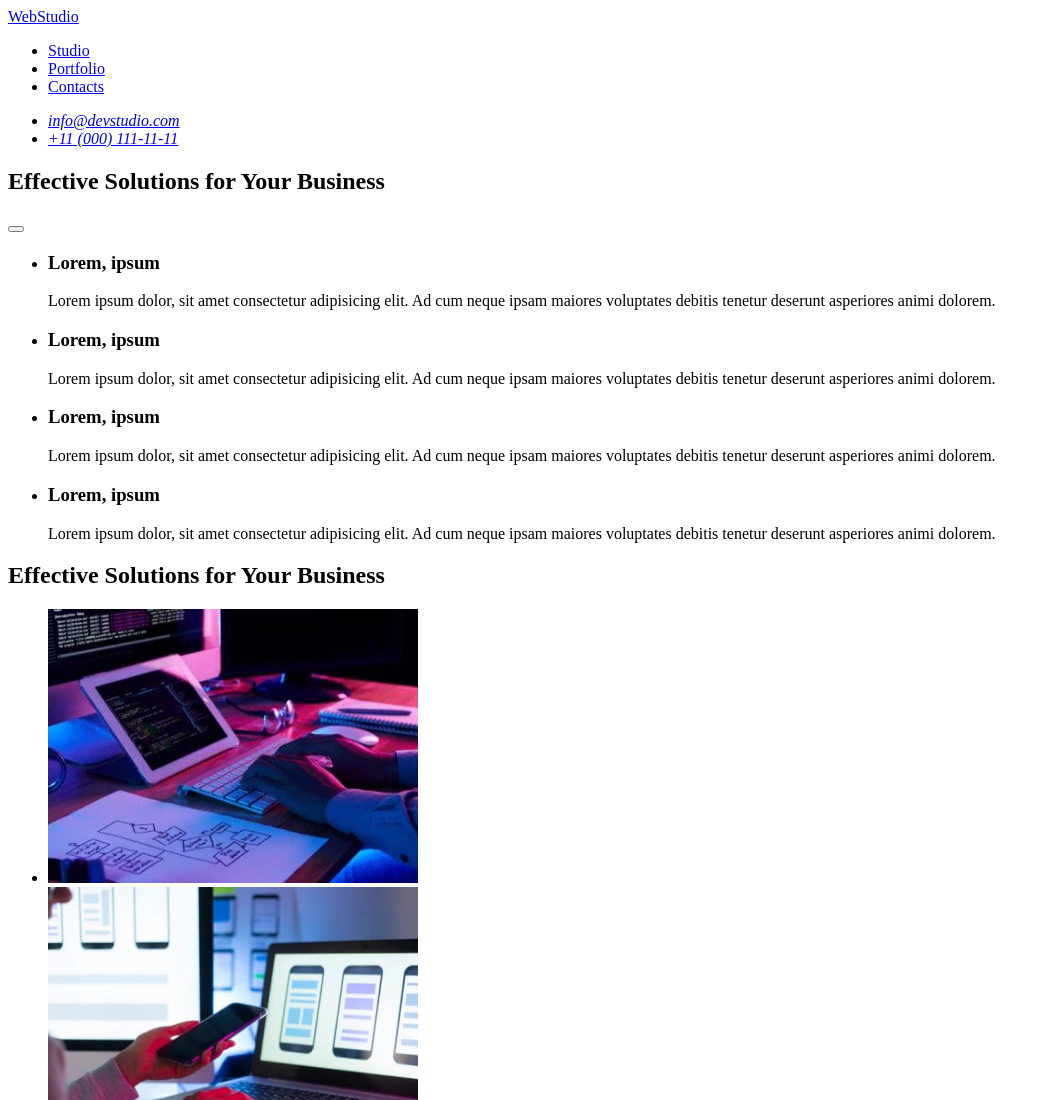
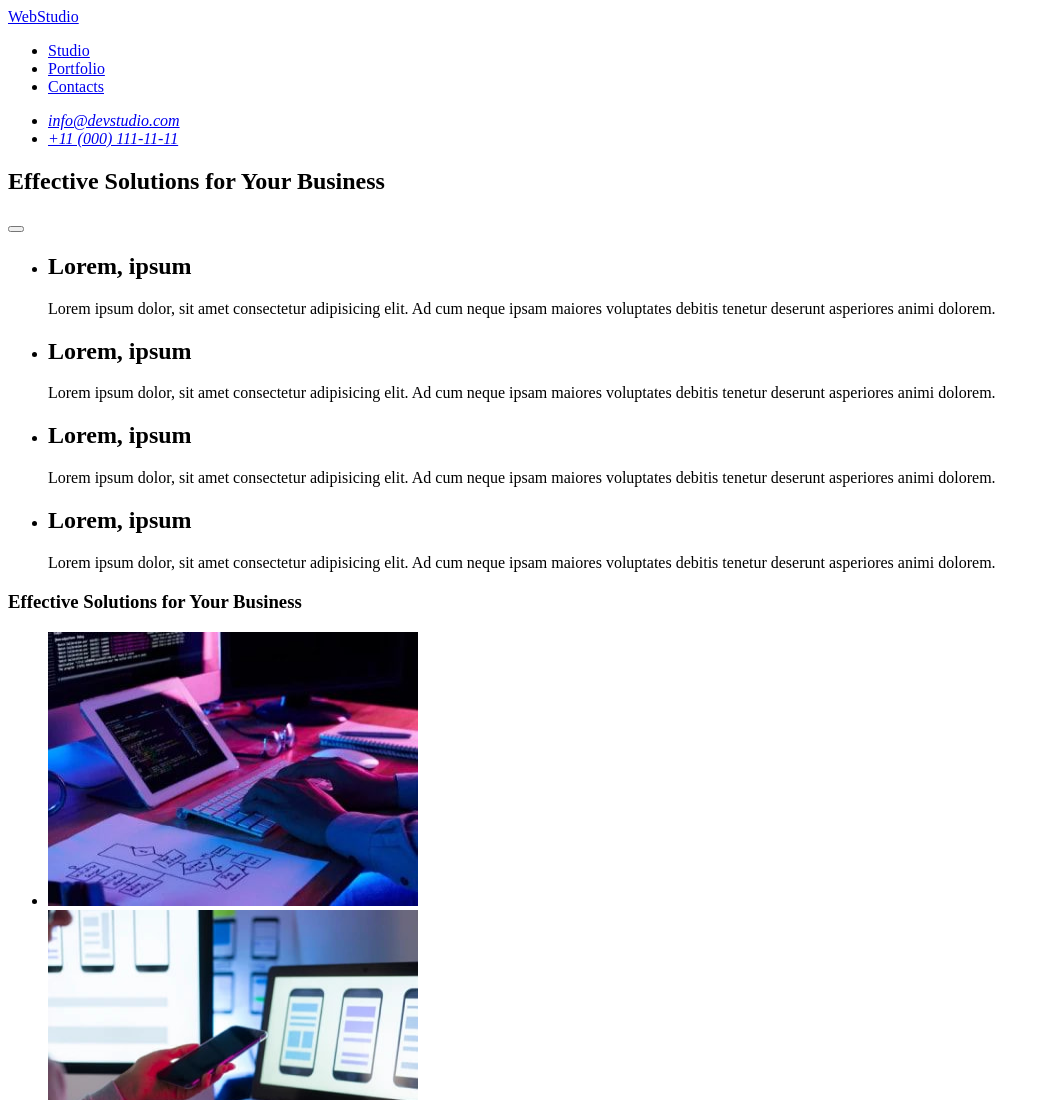
Before and after one commit to P-WGR/goit-markup-hw-01, a plain HTML site: page index.html in a window 1280 px wide. Shown: the top 1100 px of the page, without its empty margins (0-1050 px from the left). Drawn offline with Linux system fonts and the light colour scheme.

Commit message:
Update index.html

```diff
--- a/index.html
+++ b/index.html
@@ -37,7 +37,7 @@
         <section>
             <ul>
                 <li>
-                    <h3>Lorem, ipsum</h3>
+                    <h2>Lorem, ipsum</h2>
                     <p>
                         Lorem ipsum dolor, sit amet consectetur adipisicing elit. Ad cum
                         neque ipsam maiores voluptates debitis tenetur deserunt asperiores
@@ -45,7 +45,7 @@
                     </p>
                 </li>
                 <li>
-                    <h3>Lorem, ipsum</h3>
+                    <h2>Lorem, ipsum</h2>
                     <p>
                         Lorem ipsum dolor, sit amet consectetur adipisicing elit. Ad cum
                         neque ipsam maiores voluptates debitis tenetur deserunt asperiores
@@ -53,7 +53,7 @@
                     </p>
                 </li>
                 <li>
-                    <h3>Lorem, ipsum</h3>
+                    <h2>Lorem, ipsum</h2>
                     <p>
                         Lorem ipsum dolor, sit amet consectetur adipisicing elit. Ad cum
                         neque ipsam maiores voluptates debitis tenetur deserunt asperiores
@@ -61,7 +61,7 @@
                     </p>
                 </li>
                 <li>
-                    <h3>Lorem, ipsum</h3>
+                    <h2>Lorem, ipsum</h2>
                     <p>
                         Lorem ipsum dolor, sit amet consectetur adipisicing elit. Ad cum
                         neque ipsam maiores voluptates debitis tenetur deserunt asperiores
@@ -74,8 +74,8 @@
         <!-- WHAT WE DO START -->
         <section>
             <div>
-                <h2>Effective Solutions
-                for Your Business</h2>
+                <h3>Effective Solutions
+                for Your Business</h3>
                 <ul>
                     <li>
                         <img src="images/graphic1.jpg" width="370" height="274" alt="Graphic 1"
```
